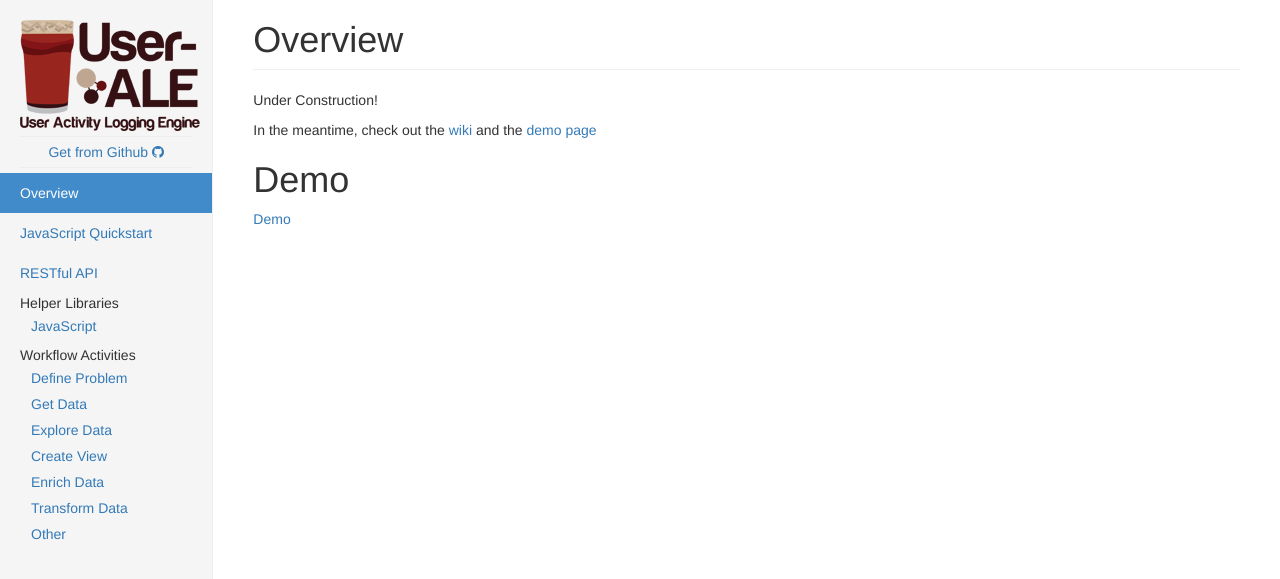
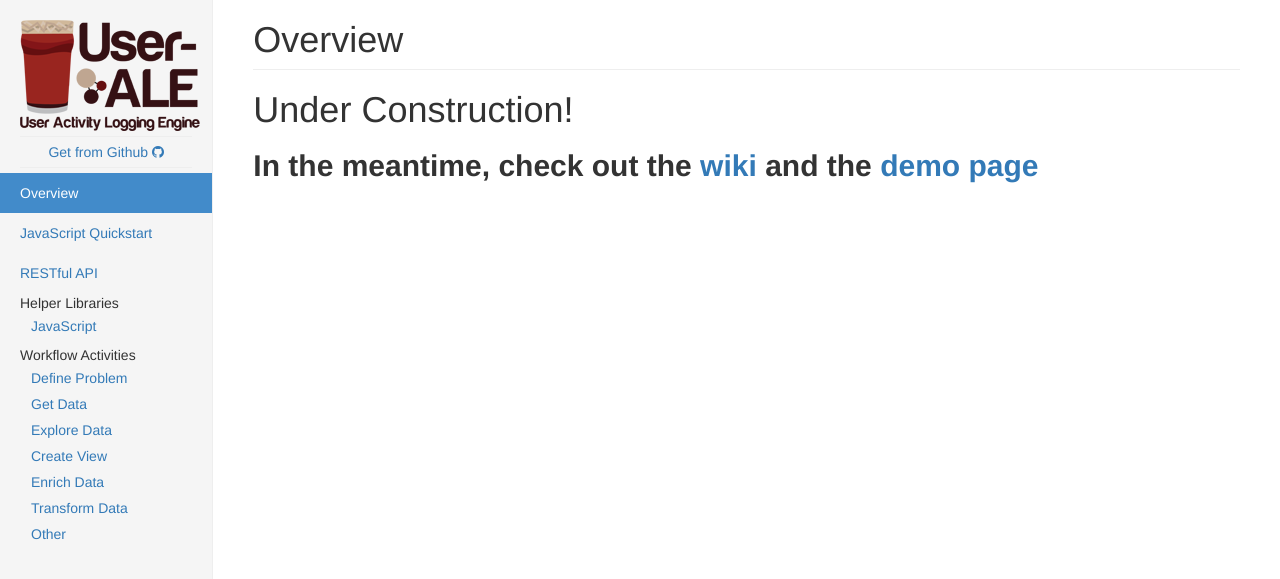
Before and after one commit to draperlaboratory/user-ale, a Jekyll site: the page built from _userale/index.md, in a window 1280 px wide. Shown: the top 579 px of the page. Built offline with Jekyll 4.4.1, drawn with Linux system fonts in a browser that asks for light colours; nearby versions of some CDN libraries.

```diff
--- a/_userale/index.md
+++ b/_userale/index.md
@@ -4,8 +4,6 @@ title: Overview
 permalink: /
 ---
 
-Under Construction!
+#Under Construction!
 
-In the meantime, check out the [wiki](https://github.com/draperlaboratory/user-ale/wiki) and the [demo page](test_app/index.html)
-#Demo
-<a href="test_app/index.html">Demo</a>
+##In the meantime, check out the [wiki](https://github.com/draperlaboratory/user-ale/wiki) and the [demo page](test_app/index.html)
```
